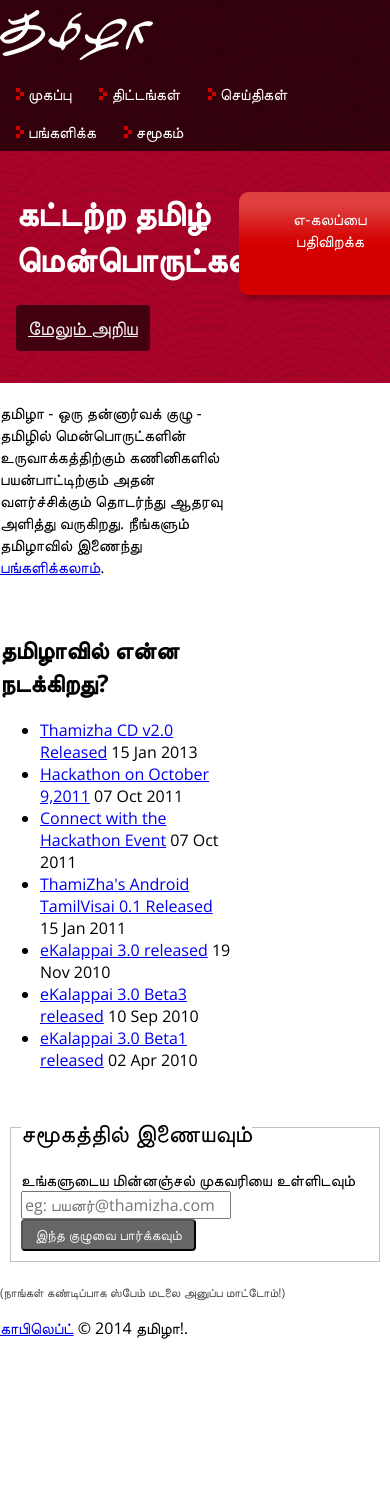
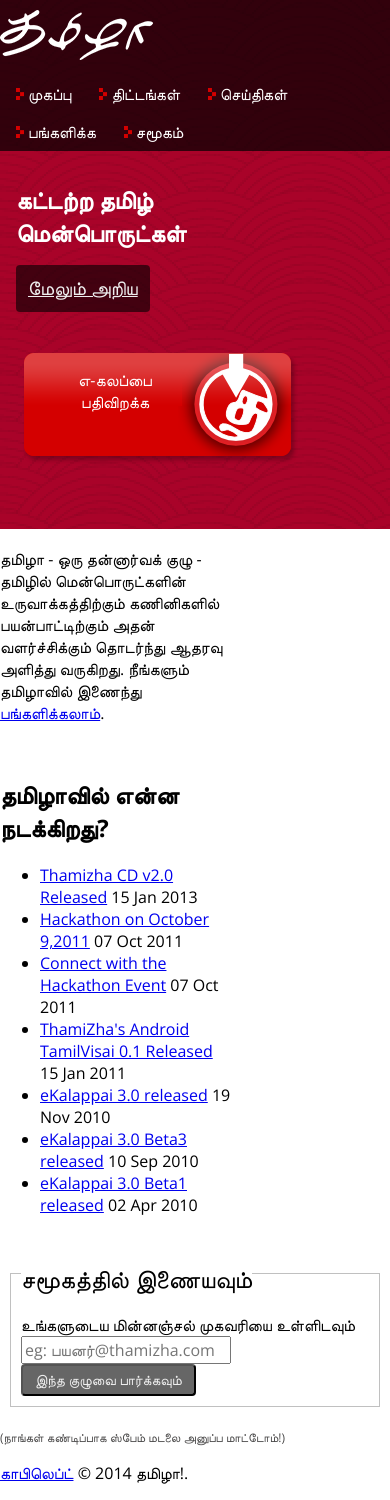
Before and after one commit to thamizha/thamizha.github.io, a Jekyll site: the page built from index.html, in a window 390 px wide. Built offline with Jekyll 4.4.1, drawn with Linux system fonts in a browser that asks for light colours; before the commit the page ends 1355 px from its top, so only the background shows below that.

Commit message:
Update main.css

```diff
--- a/assets/styles/main.css
+++ b/assets/styles/main.css
@@ -22,7 +22,7 @@
   font-size: 34px;
 }
 @media only screen and (max-width : 640px) {
-  .h1 {
+  h1 {
     font-size: 24px;
   }
 }
@@ -162,6 +162,12 @@
   width: 40%;
   float: left;
   margin-top: 1em;
+}
+
+@media only screen and (max-width : 640px) {
+  .featured-download {
+    width: 100%;
+  }
 }
 
 .featured-download-text, .project-download-text {
```
